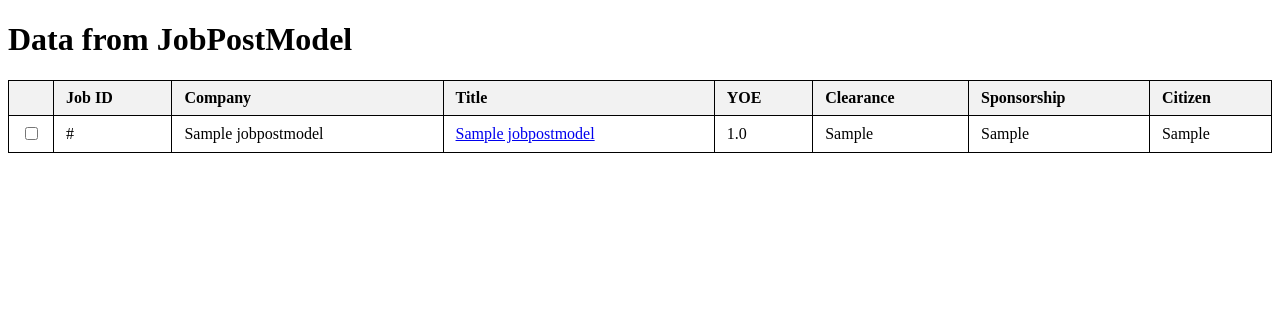
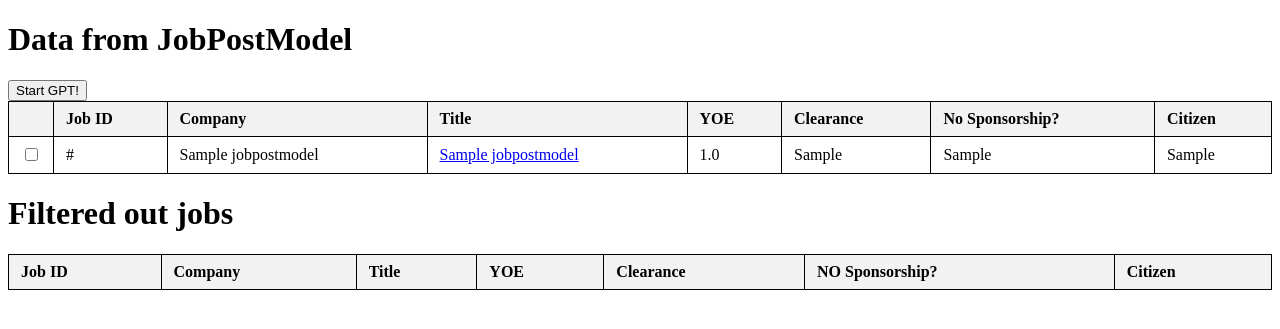
Before and after one commit to WalterJX/Job-GPT-Filter-Server, a Django app: page /show-filtered-jobs/ in a window 1280 px wide. Shown: the top 329 px of the page. Run offline with Django 4.2, Linux system fonts and the light colour scheme; tables that the repository leaves empty hold one stand-in row (values such as "Sample post"); lists and menus that the app fills with data are empty.

Commit message:
added gpt answering and update db feature, however the result is sometimes not ideal.

```diff
--- a/JobGPTFilterServer/JobGPTFilterServer/urls.py
+++ b/JobGPTFilterServer/JobGPTFilterServer/urls.py
@@ -22,4 +22,5 @@
     path('admin/', admin.site.urls),
     path('write-to-db/', views.write_to_db, name='write_to_db'),
     path('show-filtered-jobs/', views.show_jobs, name='show_jobs'),
+    path('show-filtered-jobs/start-gpt-filtering/', views.start_gpt_filtering, name='start_gpt_filtering')
 ]
--- a/JobGPTFilterServer/data_management_app/models.py
+++ b/JobGPTFilterServer/data_management_app/models.py
@@ -9,5 +9,5 @@
     job_description = models.TextField()
     minimum_yoe = models.FloatField()  # minimum year of experience required
     need_clearance = models.CharField(max_length=10)  # whether the job needs some kind of security clearance
-    sponsorship = models.CharField(max_length=10)  # whether this role provides visa sponsorship
+    no_sponsorship = models.CharField(max_length=10)  # whether this role provides NO visa sponsorship
     require_citizen = models.CharField(max_length=10)
--- a/JobGPTFilterServer/data_management_app/views.py
+++ b/JobGPTFilterServer/data_management_app/views.py
@@ -4,7 +4,9 @@
 from django.http import HttpResponse
 from django.http import JsonResponse
 import json
-from data_management_app.models import JobPostModel
+from .models import JobPostModel
+from .gpt_qa import gpt_extract_info
+import re
 
 
 def write_to_db(request):
@@ -23,12 +25,51 @@
                 JobPostModel(linkedin_job_id=jobId, link=job_link, title=job_title,
                              company_name=companyName, job_description=jobDescription,
                              minimum_yoe=-1, need_clearance="blank",
-                             sponsorship="blank", require_citizen="blank").save()
+                             no_sponsorship="blank", require_citizen="blank").save()
 
         return JsonResponse({"message": "Data received and processed!"})
     return JsonResponse({"error": "Invalid request method"}, status=400)
 
 def show_jobs(request):
+    # job_list = JobPostModel.objects.exclude(need_clearance="blank").order_by('company_name')
+    # filtered_out_list = JobPostModel.objects.filter(need_clearance="blank")
     job_list = JobPostModel.objects.all().order_by('company_name')
+    return render(request, 'job_showing_template.html', {'job_list': job_list})
 
-    return render(request, 'job_showing_template.html', {'job_list': job_list})
+
+def update_base_on_gpt_answer(jobID, answer):
+    if answer.count("@") != 2:
+        raise ValueError("answer from GPT is invalid")
+    extracted_text = re.search(r'@([^@]+)@', answer).group(1)
+    splitted_answers = extracted_text.split(',')
+    if len(splitted_answers) != 4:
+        raise ValueError("answer from GPT is invalid")
+    #yoe
+    if splitted_answers[0] != "Unsure":
+        JobPostModel.objects.filter(linkedin_job_id=jobID).update(minimum_yoe=float(splitted_answers[0]))
+    # clearance
+    JobPostModel.objects.filter(linkedin_job_id=jobID).update(need_clearance=splitted_answers[1])
+    # NO sponsorship
+    JobPostModel.objects.filter(linkedin_job_id=jobID).update(no_sponsorship=splitted_answers[2])
+    # citizenship
+    JobPostModel.objects.filter(linkedin_job_id=jobID).update(require_citizen=splitted_answers[3])
+
+
+def start_gpt_filtering(request):
+    if request.method == "POST":
+        #only deal with unhandled data
+        # job_list = JobPostModel.objects.filter(need_clearance="blank")
+        job_list = JobPostModel.objects.all()
+        for jobObject in job_list:
+            jobID = jobObject.linkedin_job_id
+            jobDescription = jobObject.job_description
+            print("!!!JobDescription: ", jobDescription)
+            try:
+                answer = gpt_extract_info(jobDescription)
+                update_base_on_gpt_answer(jobID, answer)
+            except Exception as e:
+                print(f"An error occurred while processing job with id '{jobID}': {e}")
+                continue
+
+        return JsonResponse({"message": "Button was clicked on the server side!"})
+    return JsonResponse({"error": "Invalid request method"}, status=400)
--- a/JobGPTFilterServer/templates/job_showing_template.html
+++ b/JobGPTFilterServer/templates/job_showing_template.html
@@ -26,6 +26,9 @@
 </head>
 <body>
     <h1>Data from JobPostModel</h1>
+    <button id="startGptFiltering" class="button">
+        Start GPT!
+    </button>
     <table>
         <thead>
             <tr>
@@ -35,7 +38,7 @@
                 <th>Title</th>
                 <th>YOE</th>
                 <th>Clearance</th>
-                <th>Sponsorship</th>
+                <th>No Sponsorship?</th>
                 <th>Citizen</th>
             </tr>
         </thead>
@@ -48,11 +51,70 @@
                 <td><a href={{ jobItem.link }}>{{ jobItem.title }}</a></td>
                 <td>{{ jobItem.minimum_yoe }}</td>
                 <td>{{ jobItem.need_clearance }}</td>
-                <td>{{ jobItem.sponsorship }}</td>
+                <td>{{ jobItem.no_sponsorship }}</td>
                 <td>{{ jobItem.require_citizen }}</td>
             </tr>
             {% endfor %}
         </tbody>
     </table>
+    <h1>Filtered out jobs</h1>
+    <table>
+        <thead>
+            <tr>
+                <th>Job ID</th>
+                <th>Company</th>
+                <th>Title</th>
+                <th>YOE</th>
+                <th>Clearance</th>
+                <th>NO Sponsorship?</th>
+                <th>Citizen</th>
+            </tr>
+        </thead>
+        <tbody>
+            {% for jobItem in filtered_out_job_list %}
+            <tr>
+                <td>{{ jobItem.linkedin_job_id }}</td>
+                <td>{{ jobItem.company_name }}</td>
+                <td><a href={{ jobItem.link }}>{{ jobItem.title }}</a></td>
+                <td>{{ jobItem.minimum_yoe }}</td>
+                <td>{{ jobItem.need_clearance }}</td>
+                <td>{{ jobItem.no_sponsorship }}</td>
+                <td>{{ jobItem.require_citizen }}</td>
+            </tr>
+            {% endfor %}
+        </tbody>
+    </table>
+    <script>
+        function getCookie(name) {
+            let cookieValue = null;
+            if (document.cookie && document.cookie !== '') {
+                const cookies = document.cookie.split(';');
+                for (let i = 0; i < cookies.length; i++) {
+                    const cookie = cookies[i].trim();
+                    if (cookie.substring(0, name.length + 1) === (name + '=')) {
+                        cookieValue = decodeURIComponent(cookie.substring(name.length + 1));
+                        break;
+                    }
+                }
+            }
+            return cookieValue;
+        }
+        const csrftoken = getCookie('csrftoken');
+
+        document.getElementById('startGptFiltering').addEventListener('click', function() {
+            fetch('start-gpt-filtering/', {
+                method: 'POST',
+                headers: {
+                    'Content-Type': 'application/json',
+                    'X-CSRFToken': csrftoken
+                }
+            })
+                .then(response => response.json())
+                .then(data => {
+                    console.log(data.message);
+                });
+        });
+    </script>
+
 </body>
 </html>
```
Also changed, not shown: JobGPTFilterServer/data_management_app/gpt_qa.py (added, +38 -0 lines).
